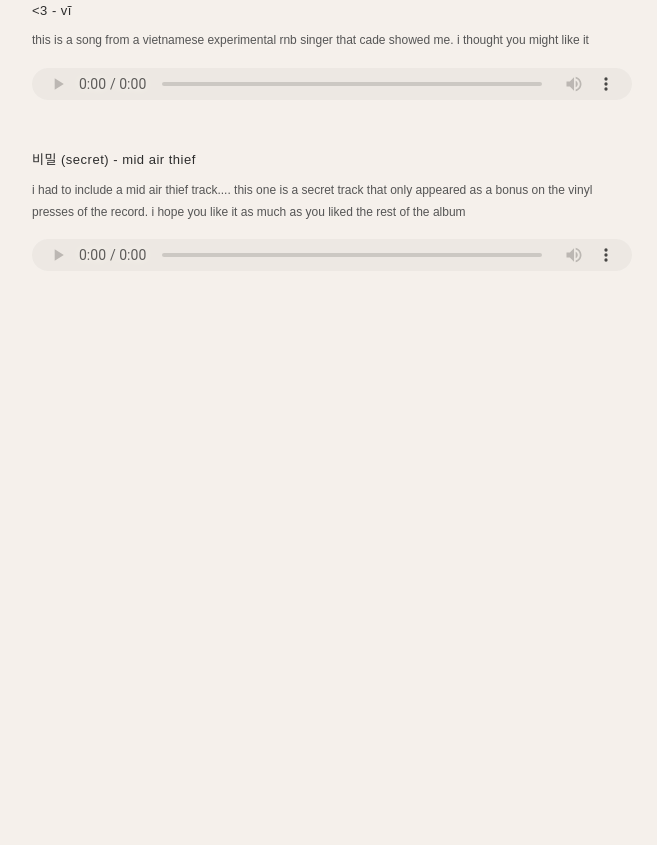
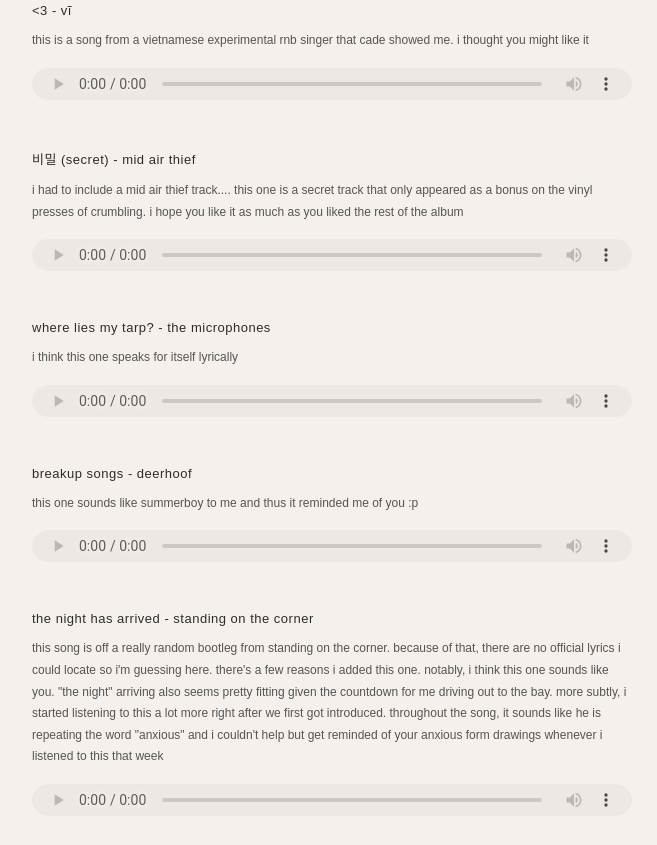
Before and after one commit to morninglambarchive/morninglambarchive.github.io, a plain HTML site: page epic1.html in a window 1280 px wide. Shown: the part 391-1236 px from the top of the page, without its empty margins (48-705 px from the left). Before the commit the page ends 800 px from the top, so only its background shows below. Drawn offline with Linux system fonts and the light colour scheme.

Commit message:
updating pages

```diff
--- a/epic1.html
+++ b/epic1.html
@@ -98,12 +98,37 @@
 
     <div class="track">
       <div class="track-title">비밀 (secret)  - mid air thief</div>
-      <p class="track-description">i had to include a mid air thief track.... this one is a secret track that only appeared as a bonus on the vinyl presses of the record. i hope you like it as much as you liked the rest of the album</p>
+      <p class="track-description">i had to include a mid air thief track.... this one is a secret track that only appeared as a bonus on the vinyl presses of crumbling. i hope you like it as much as you liked the rest of the album</p>
       <audio controls>
         <source src="./epic%20audio/epic1/secret.m4a" type="audio/mp4">
       </audio>
     </div>
 
+    <div class="track">
+      <div class="track-title">where lies my tarp? - the microphones</div>
+      <p class="track-description">i think this one speaks for itself lyrically</p>
+      <audio controls>
+        <source src="./epic%20audio/epic1/tarp.mp3" type="audio/mp3">
+      </audio>
+    </div>
+
+    <div class="track">
+      <div class="track-title">breakup songs - deerhoof</div>
+      <p class="track-description">this one sounds like summerboy to me and thus it reminded me of you :p</p>
+      <audio controls>
+        <source src="./epic%20audio/epic1/breakupsongs.mp3" type="audio/mp3">
+      </audio>
+    </div>
+
+    <div class="track">
+      <div class="track-title">the night has arrived - standing on the corner</div>
+      <p class="track-description">this song is off a really random bootleg from standing on the corner. because of that, there are no official lyrics i could locate so i'm guessing here. there's a few reasons i added this one. notably, i think this one sounds like you. "the night" arriving also seems pretty fitting given the countdown for me driving out to the bay. more subtly, i started listening to this a lot more right after we first got introduced. throughout the song, it sounds like he is repeating the word "anxious" and i couldn't help but get reminded of your anxious form drawings whenever i listened to this that week</p>
+      <audio controls>
+        <source src="./epic%20audio/epic1/thenighthasarrived.mp3" type="audio/mp3">
+      </audio>
+    </div>
+
+
   </div>
 </body>
 </html>
```
Also changed, not shown: 3 other files.
